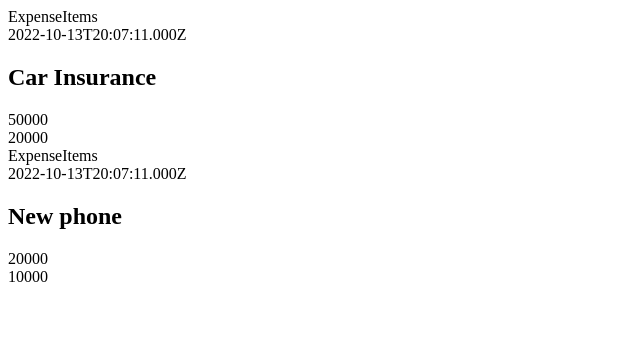
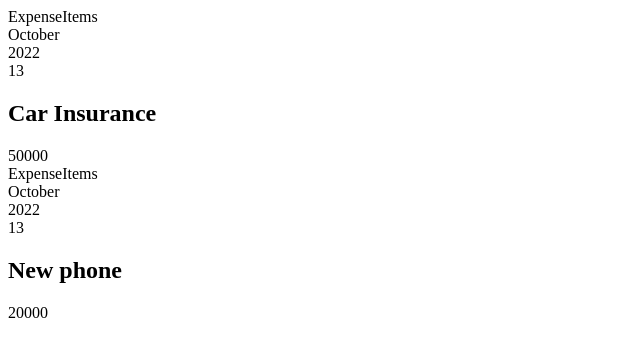
Before and after one commit to Dilkashpeshimam18/react-expense-tracker, a React (Create React App) app: page / in a window 1280 px wide. Shown: the top 356 px of the page, without its empty margins (0-640 px from the left). Built offline with nearby package versions, Linux system fonts and the light colour scheme.

Commit message:
splitting component

```diff
--- a/src/App.js
+++ b/src/App.js
@@ -8,14 +8,14 @@ function App() {
       title: 'Car Insurance',
       amount:50000,
       LocationOfExpenditure:20000,
-      date:new Date().toISOString()
+      date:new Date()
     },
     {
       id:2,
       title:'New phone',
       amount:20000,
       LocationOfExpenditure:10000,
-      date:new Date().toISOString()
+      date:new Date()
 
 
     }
--- /dev/null
+++ b/src/components/ExpenseDate.js
@@ -0,0 +1,24 @@
+import React from 'react'
+
+const ExpenseDate = ({date}) => {
+    const month = date.toLocaleString('en-US', { month: 'long' })
+    const day = date.toLocaleString('en-US', { day: '2-digit' })
+    const year = date.getFullYear()
+  return (
+    <div>
+        <div>
+          {month}
+
+        </div>
+        <div>
+          {year}
+
+        </div>
+        <div>
+          {day}
+        </div>
+    </div>
+  )
+}
+
+export default ExpenseDate
--- /dev/null
+++ b/src/components/ExpenseDetails.js
@@ -0,0 +1,17 @@
+import React from 'react'
+
+const ExpenseDetails = ({title,amount}) => {
+  return (
+    <div>
+         <div>
+        <h2>{title}</h2>
+        <div>
+          {amount}
+        </div>
+
+      </div>
+    </div>
+  )
+}
+
+export default ExpenseDetails
--- a/src/components/ExpenseItem.js
+++ b/src/components/ExpenseItem.js
@@ -1,19 +1,16 @@
 import React from 'react'
+import ExpenseDate from './ExpenseDate'
+import ExpenseDetails from './ExpenseDetails'
 import './ExpenseItem.css'
-const ExpenseItem = ({expenseName,expenseDate,expenseAmount,locationOfExpenditure}) => {
+const ExpenseItem = ({ expenseName, expenseDate, expenseAmount}) => {
+
   return (
     <div>ExpenseItems
       <div>
-           {expenseDate}
+        <ExpenseDate date={expenseDate} />
       </div>
      <div>
-         <h2>{expenseName}</h2>
-          <div>
-          {expenseAmount}
-          </div>
-          <div>
-           {locationOfExpenditure}
-          </div>
+      <ExpenseDetails title={expenseName} amount={expenseAmount} />
      </div>
 
     </div>
```
Lines whose indentation alone changed are shown as unchanged.
